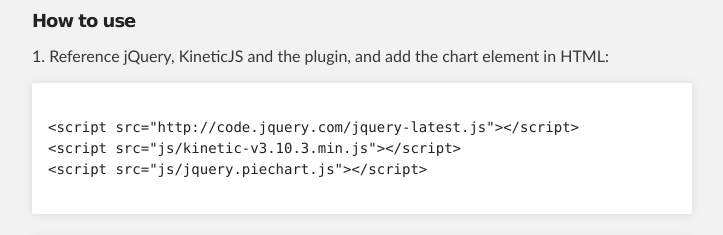
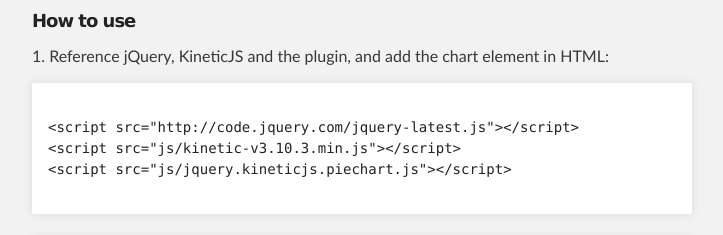
Before and after one commit to jquery-collection/jQuery-chart-plugins, a plain HTML site: page index.html in a window 1280 px wide. Shown: the part 4234-4469 px from the top of the page, without its empty margins (288-1011 px from the left). Drawn offline with Linux system fonts and the light colour scheme.

Commit message:
Correction.

```diff
--- a/index.html
+++ b/index.html
@@ -201,7 +201,7 @@ $(document).ready(function(){
         <pre><code>
 &lt;script src="http://code.jquery.com/jquery-latest.js"&gt;&lt;/script&gt;
 &lt;script src="js/kinetic-v3.10.3.min.js"&gt;&lt;/script&gt;
-&lt;script src="js/jquery.piechart.js"&gt;&lt;/script&gt;
+&lt;script src="js/jquery.kineticjs.piechart.js"&gt;&lt;/script&gt;
         </code></pre>
         <br>
         <pre><code>
```
